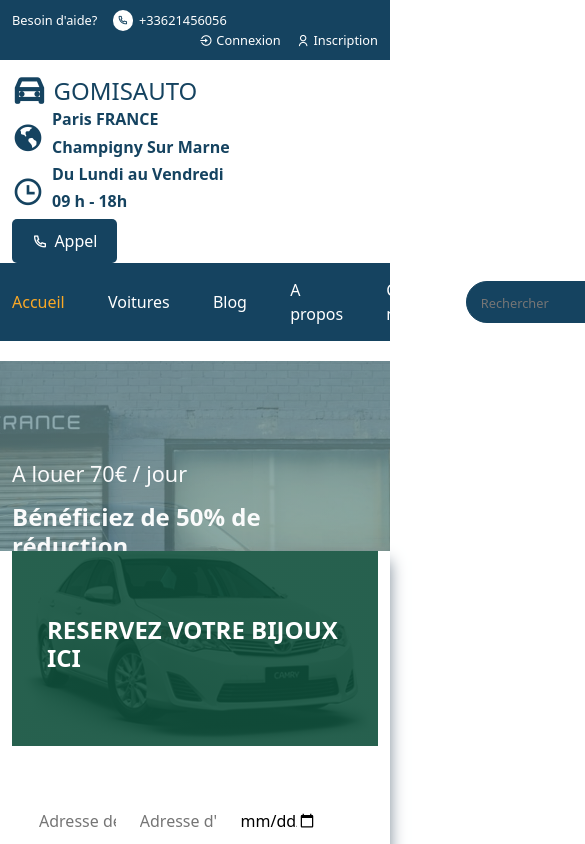
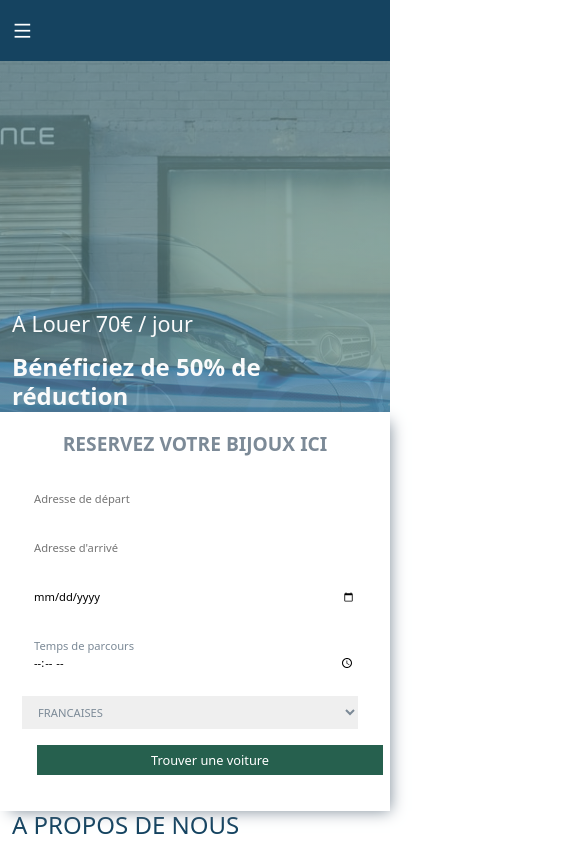
Before and after one commit to JCG89/GOMISAUTO, a React (Create React App) app: page /home in a window 390 px wide. Shown: the top 844 px of the page, 585 px wide, since content can reach past the window. Built offline with nearby package versions, Linux system fonts and the light colour scheme.

Commit message:
Implementation of media queries in progress

```diff
--- a/src/components/Header/Header.jsx
+++ b/src/components/Header/Header.jsx
@@ -1,4 +1,4 @@
-import React from "react";
+import React, { useRef } from "react";
 import { Container, Row, Col } from "reactstrap";
 import { Link, NavLink } from "react-router-dom";
 import "../../styles/Header.css";
@@ -27,9 +27,12 @@ const navLinks = [
 ];
 
 const Header = () => {
+  const menuRef = useRef(null);
+
+  const menuToggle = () => menuRef.current.classList.toggle("menu_active");
   return (
     <header className="header">
-      {/*------header top*/}
+      {/*==================header top=============*/}
 
       <div className="header_top">
         <Container>
@@ -55,8 +58,9 @@ const Header = () => {
           </Row>
         </Container>
       </div>
-      {/*------Header_top*/}
+      {/*==============Header_middle====================*/}
       <div className="header_middle">
+        {" "}
         <Container>
           <Row>
             <Col lg="4" md="3" sm="4">
@@ -100,15 +104,16 @@ const Header = () => {
             </Col>
           </Row>
         </Container>
+      </div>
 
-        {/* Main navigation*/}
+      {/* ======================Main navigation=======================*/}
       <div className="main_navbar">
         <Container>
           <div className="navigation_wrapper d-flex align-items-center justify-content-between">
             <span className="mobile_menu">
-                <i className="ri-menu-line"></i>
+              <i class="ri-menu-line" onClick={menuToggle}></i>
             </span>
-              <div className="navigation">
+            <div className="navigation" ref={menuRef} onClick={menuToggle}>
               <div className="menu">
                 {navLinks.map((item, index) => {
                   return (
@@ -136,7 +141,6 @@ const Header = () => {
           </div>
         </Container>
       </div>
-      </div>
     </header>
   );
 };
--- a/src/components/UI/AboutSection.jsx
+++ b/src/components/UI/AboutSection.jsx
@@ -11,8 +11,8 @@ const AboutSection = () => {
         <Row>
           <Col lg="6" md="6">
             <div className="about_section-content">
-              <h4 className="section_subtitle">A propos de nous</h4>
-              <h2 className="section_title">Bienvenue chez Gomis Auto</h2>
+              <h4 className="section_subtitle">A PROPOS DE NOUS </h4>
+
               <p className="section_description">
                 Lorem ipsum dolor sit amet, consectetur adipisicing elit.
                 Praesentium animi quos nulla sint iure aliquam molestiae,
--- a/src/components/UI/HeroSlider.jsx
+++ b/src/components/UI/HeroSlider.jsx
@@ -22,7 +22,7 @@ const HeroSlider = () => {
       <div className="slider__item slider__item-01 mt0">
         <Container>
           <div className="slider__content ">
-            <h4 className="text-light mb-3">A louer 70€ / jour</h4>
+            <h4 className="text-light mb-3">A Louer 70€ / jour</h4>
             <h1 className="text-light mb-4">Bénéficiez de 50% de réduction</h1>
 
             <button className="btn reserve__btn mt-4">
@@ -35,7 +35,7 @@ const HeroSlider = () => {
       <div className="slider__item slider__item-02 mt0">
         <Container>
           <div className="slider__content ">
-            <h4 className="text-light mb-3">A louer 70€ / jour</h4>
+            <h4 className="text-light mb-3">A Louer 70€ / jour</h4>
             <h1 className="text-light mb-4">Bénéficiez de 50% de réduction</h1>
 
             <button className="btn reserve__btn mt-4">
@@ -48,11 +48,11 @@ const HeroSlider = () => {
       <div className="slider__item slider__item-03 mt0">
         <Container>
           <div className="slider__content ">
-            <h4 className="text-light mb-3">A louer 70€ / jour</h4>
+            <h4 className="text-light mb-3">A Louer 70€ / jour</h4>
             <h1 className="text-light mb-4">Bénéficiez de 50% de réduction</h1>
 
             <button className="btn reserve__btn mt-4">
-              <Link to="/cars">Reserves Maintenant</Link>
+              <Link to="/cars">Reservez Maintenant</Link>
             </button>
           </div>
         </Container>
--- a/src/styles/AboutSection.css
+++ b/src/styles/AboutSection.css
@@ -8,3 +8,21 @@
 .section_title h2 {
   color: rgba(15, 79, 59, 0.9);
 }
+
+@media only screen and (max-width: 990px) {
+  .about_section-content h4 {
+    font-size: 1.5rem;
+    color: #154360;
+  }
+
+  .about_section-item {
+    column-gap: 3rem;
+  }
+  .about__section-item p {
+    margin-bottom: 0;
+  }
+
+  .section_description i {
+    font-size: 0.6rem;
+  }
+}
--- a/src/styles/FindCarForm.css
+++ b/src/styles/FindCarForm.css
@@ -71,3 +71,86 @@
   margin-right: 0.8rem;
   color: #7c8a97;
 }
+@media only screen and (max-width: 992px) {
+  .find_cars-left {
+    padding: 65px 22px;
+  }
+
+  .find_cars-left h2 {
+    font-size: 1.5rem;
+  }
+  .find_car-btn {
+    width: 100%;
+    height: 30px;
+    font-size: 12px;
+  }
+
+  .form {
+    padding: 30px 10px;
+  }
+
+  .form_group select {
+    padding: 8px 12px;
+    font-size: 10px;
+  }
+
+  .form_group input {
+    font-size: 12px;
+  }
+
+  .hero_form {
+    bottom: -130px;
+  }
+}
+
+@media only screen and (max-width: 768px) {
+  .find_cars-left {
+    padding-top: 20px;
+    padding-bottom: 0;
+    background: #fff;
+    text-align: center;
+  }
+  .find_cars-left h4 {
+    color: #7c8a97;
+    font-size: 1.2rem;
+  }
+
+  .form {
+    padding: 20px 10px;
+  }
+}
+
+@media only screen and (max-width: 576px) {
+  .form_group {
+    width: 100%;
+    margin: auto;
+    margin-bottom: 15px;
+  }
+  .find_cars-left h4 {
+    color: #7c8a97;
+  }
+
+  .form_group input {
+    font-size: 0.7rem !important;
+  }
+
+  .select_group {
+    width: 100%;
+    padding-right: 10px;
+    font-size: 0.7rem;
+  }
+
+  .find_car-btn {
+    font-size: 0.8rem;
+    width: 100%;
+    height: 30px;
+  }
+
+  .find_cars-left h2 {
+    font-size: 1rem;
+  }
+
+  .hero_form {
+    bottom: -200px;
+  }
+}
--- a/src/styles/Footer.css
+++ b/src/styles/Footer.css
@@ -64,3 +64,8 @@
 .footer_bottom {
   border-top: 1px solid #7c8a972f;
 }
+@media only screen and (max-width: 768px) {
+  .footer_logo-content {
+    margin-top: 0px;
+  }
+}
--- a/src/styles/Header.css
+++ b/src/styles/Header.css
@@ -133,3 +133,41 @@
   color: #f9a826;
   text-decoration: none;
 }
+@media screen and (max-width: 768px) {
+  .header_top,
+  .header_middle,
+  .nav_right {
+    display: none;
+  }
+  .mobile_menu {
+    display: block;
+  }
+  .navigation {
+    background: rgb(0, 13, 107, 0.6);
+    width: 100%;
+    height: 100%;
+    position: fixed;
+    top: 0;
+    left: 0;
+    z-index: 9999;
+    display: none;
+  }
+  .menu {
+    width: 250px;
+    height: 100%;
+    background: #fff;
+    display: flex;
+    align-items: center;
+    flex-direction: column;
+    row-gap: 2rem;
+    justify-content: center;
+  }
+  .menu a {
+    color: #154360;
+    font-weight: 600;
+    font-size: 0.9rem;
+  }
+  .menu_active {
+    display: block;
+  }
+}
--- a/src/styles/HeroSlider.css
+++ b/src/styles/HeroSlider.css
@@ -65,7 +65,7 @@
   }
 
   .slider__content {
-    margin-top: -50px;
+    margin-top: -70px;
   }
 
   .slider__content h1 {
@@ -82,3 +82,23 @@
     font-size: 1.5rem;
   }
 }
+@media only screen and (max-width: 992px) {
+  .slider__item {
+    width: 100%;
+    height: 530px;
+  }
+  .slider__content {
+    margin-top: 100px;
+  }
+  .slider__content h1 {
+    font-size: 2rem;
+  }
+}
+@media only screen and (max-width: 768px) {
+  .slider__item {
+    height: 550px;
+  }
+  .slider__content h1 {
+    font-size: 1.5rem;
+  }
+}
```
Lines whose indentation alone changed are shown as unchanged.
